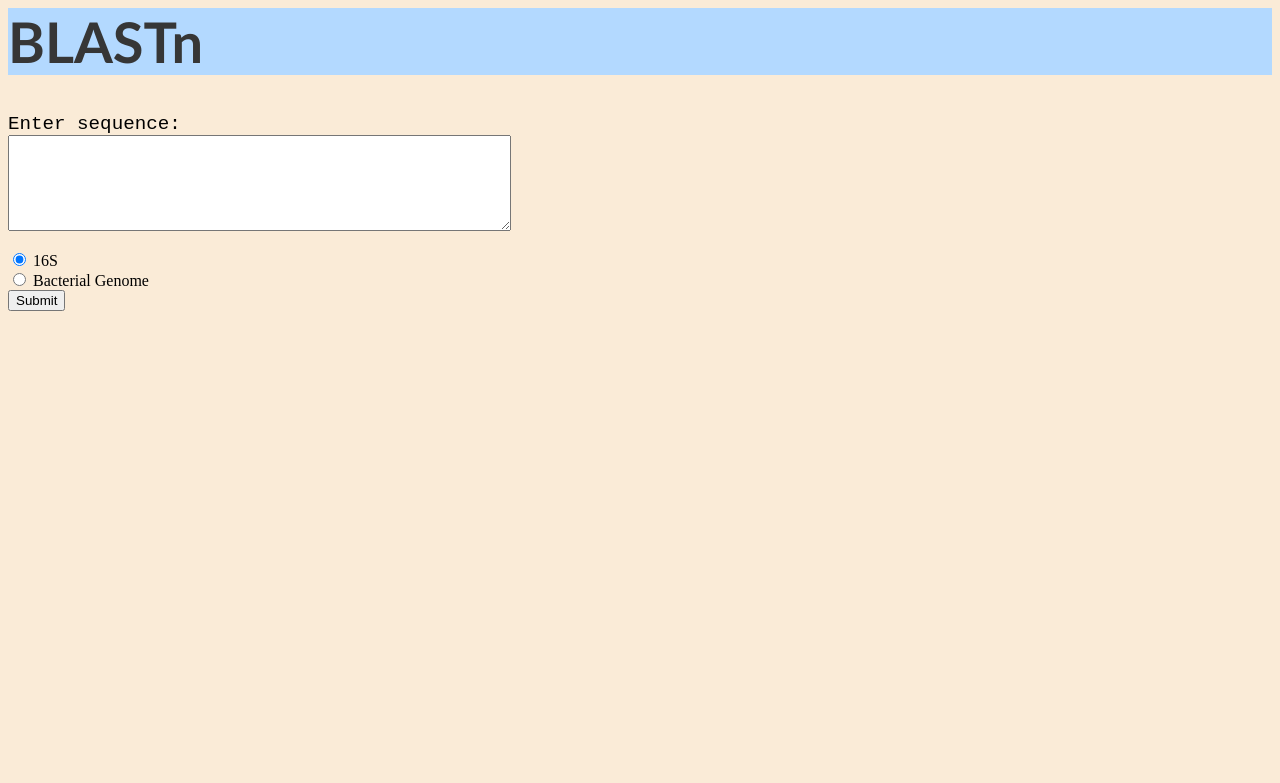
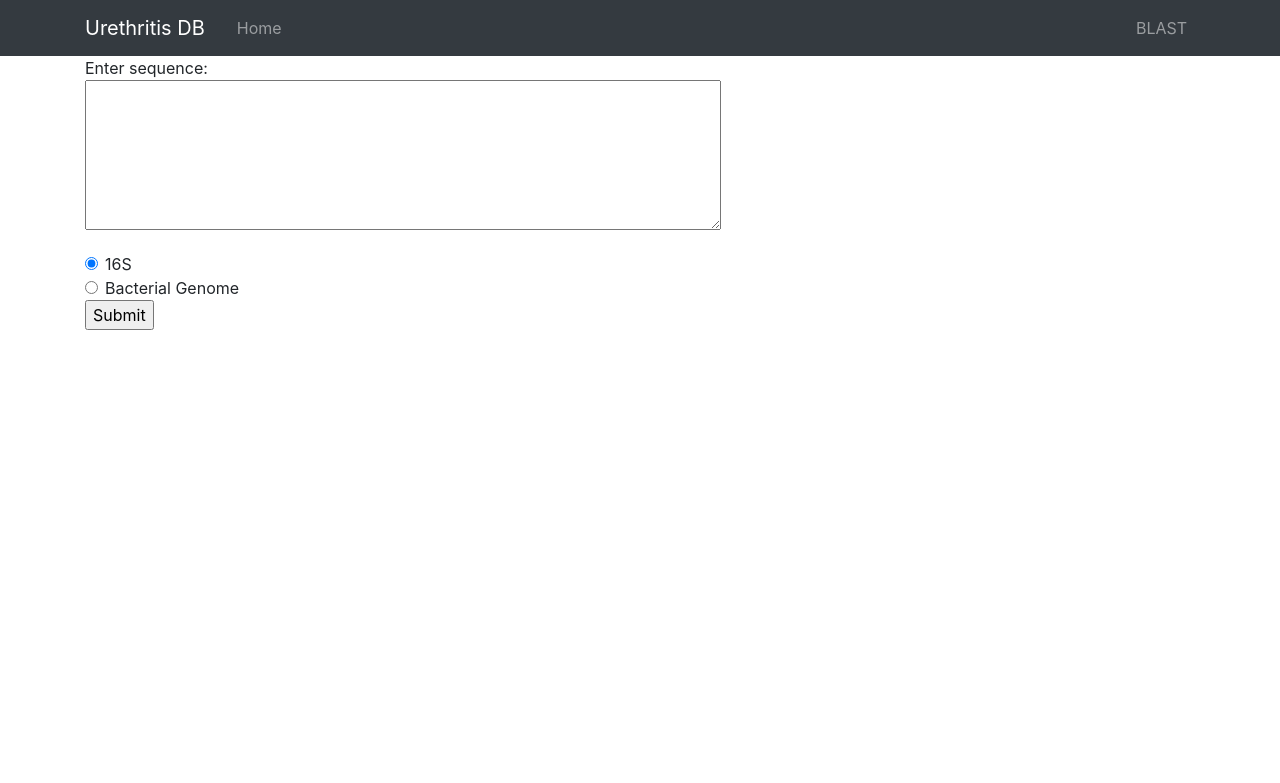
Before and after one commit to karolinasenkow/laud_demo, a Flask app: page /blast in a window 1280 px wide. Shown: the top 783 px of the page. Run offline with Flask 2, Linux system fonts and the light colour scheme; parts of the project's set-up code (start-up, migrations or seed data) failed here and were passed over; some libraries are stand-ins or nearby versions.

Commit message:
changed blast style

```diff
--- a/laud/forms.py
+++ b/laud/forms.py
@@ -26,5 +26,5 @@
 
 class ChoiceForm(FlaskForm):
     species_result=SelectField('Species Choice', choices=species_choice)
-    subject_result=SelectField('Sample ID Choice', choices=subject_choice)
+    subject_result=SelectField('Subject ID Choice', choices=subject_choice)
     submit = SubmitField('Submit')
--- a/laud/templates/index.html
+++ b/laud/templates/index.html
@@ -1,19 +1,8 @@
-<style>
-h1 {
-  color: #363636;
-  font-family: 'Trebuchet MS', sans-serif;
-  font-size: 350%;
-}
-p {
-  color: black;
-  font-family: 'Courier New', monospace;
-  font-size: 120%;
-}
+{% extends "layout.html" %}
+{% block content %}
 </style>
-
-</style>
-<h1 style="background-color:#b3d9ff;">BLASTn</h1>
-<body style="background-color:#faebd7;">
+<h1>BLASTn</h1>
+<body>
 <form action =' #', method="post">
 	<p>Enter sequence: <br> <textarea rows="6" cols="60" name="post1"></textarea> </p>
 
@@ -33,3 +22,4 @@
 </div>
 <input type="submit">
 </form>
+{% endblock content %}
--- /dev/null
+++ b/query.txt
@@ -0,0 +1 @@
+AGATAGAGCTAGA
```
